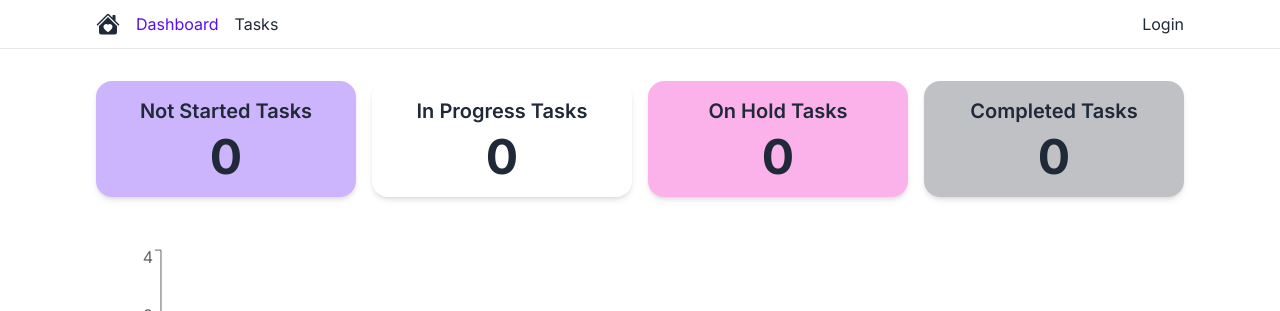
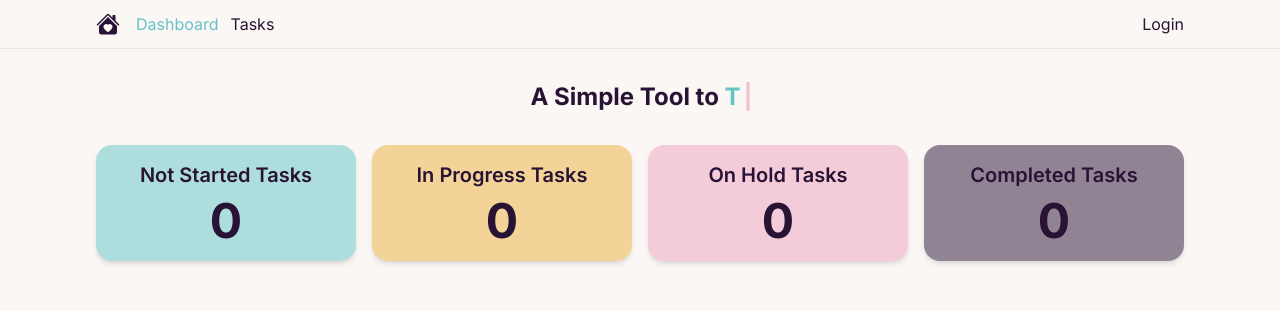
Before and after one commit to declangao/household-task-manager, a Next.js app: page / in a window 1280 px wide. Shown: the top 311 px of the page. Built offline with nearby package versions, Linux system fonts and the light colour scheme; no server answers; the database is empty.

Commit message:
UI improvements

```diff
--- /dev/null
+++ b/app/Heading.tsx
@@ -0,0 +1,20 @@
+'use client';
+
+import React from 'react';
+import { Cursor, Typewriter } from 'react-simple-typewriter';
+
+export default function Heading() {
+  const words = ['Track Household Chores.', 'Micromanage Your Spouse.'];
+
+  return (
+    <div className="mb-8">
+      <h1 className="text-center text-2xl font-bold">
+        A Simple Tool to{' '}
+        <span className="text-primary">
+          <Typewriter words={words} loop={0} delaySpeed={2000} />
+          <Cursor cursorColor="hsl(var(--s))" />
+        </span>
+      </h1>
+    </div>
+  );
+}
--- a/app/Navbar.tsx
+++ b/app/Navbar.tsx
@@ -19,9 +19,8 @@ export default function Navbar() {
           </Link>
           <NavLinks />
         </div>
-        <div>
-          <AuthStatus />
-        </div>
+
+        <AuthStatus />
       </div>
     </nav>
   );
@@ -82,7 +81,7 @@ function NavLinks() {
   ];
 
   return (
-    <ul className="flex gap-4">
+    <ul className="flex gap-3">
       {links.map((link) => (
         <li key={link.label}>
           <Link
--- a/app/TaskChart.tsx
+++ b/app/TaskChart.tsx
@@ -35,7 +35,7 @@ export default function TaskChart({
       <BarChart data={data}>
         <XAxis dataKey="label" interval="preserveStart" />
         <YAxis allowDecimals={false} />
-        <Tooltip />
+        <Tooltip wrapperClassName="text-primary" />
         <Bar dataKey="value" className="fill-primary/70" />
       </BarChart>
     </ResponsiveContainer>
--- a/app/TaskStatistics.tsx
+++ b/app/TaskStatistics.tsx
@@ -55,7 +55,7 @@ export default function TaskStatistics({
           className="w-full"
         >
           <div
-            className={`card bg-base-100 shadow-md ${stat.backrgound} bg-opacity-30 flex-grow-1 flex-shrink-1 hover:shadow-xl`}
+            className={`card shadow-md ${stat.backrgound} bg-opacity-50 flex-grow-1 flex-shrink-1 hover:shadow-xl`}
           >
             <div className="card-body items-center p-4">
               <h2 className="card-title">{stat.label}</h2>
--- a/app/layout.tsx
+++ b/app/layout.tsx
@@ -8,8 +8,8 @@ import QueryClientProvider from './QueryClientProvider';
 const inter = Inter({ subsets: ['latin'] });
 
 export const metadata: Metadata = {
-  title: 'Create Next App',
-  description: 'Generated by create next app',
+  title: 'Household Task Manager',
+  description: 'A simple tool to manage your household chores.',
 };
 
 export default function RootLayout({
--- a/app/page.tsx
+++ b/app/page.tsx
@@ -1,7 +1,10 @@
 import prisma from '@/prisma/client';
+import { Metadata } from 'next';
+
 import TaskStatistics from './TaskStatistics';
 import TaskChart from './TaskChart';
 import LastestTasks from './LastestTasks';
+import Heading from './Heading';
 
 export default async function HomePage() {
   const tasks = await prisma.task.findMany();
@@ -21,6 +24,8 @@ export default async function HomePage() {
 
   return (
     <>
+      <Heading />
+
       <TaskStatistics
         notStarted={statistics.notStarted}
         inProgress={statistics.inProgress}
@@ -43,3 +48,8 @@ export default async function HomePage() {
     </>
   );
 }
+
+export const metadata: Metadata = {
+  title: 'Household Task Manager | Dashboard',
+  description: 'An overall view of all household tasks',
+};
--- a/app/tasks/_components/AssigneeSelect.tsx
+++ b/app/tasks/_components/AssigneeSelect.tsx
@@ -43,7 +43,7 @@ export default function AssigneeSelect({ task }: { task: Task }) {
 
   return (
     <>
-      <div className="form-control w-full max-w-xs">
+      <div className="form-control w-full max-w-xs items-center md:items-start">
         <label className="label">
           <span className="label-text">Select Assignee:</span>
         </label>
--- a/app/tasks/_components/UpdateTaskStatusSelect.tsx
+++ b/app/tasks/_components/UpdateTaskStatusSelect.tsx
@@ -57,7 +57,7 @@ export default function UpdateTaskStatusSelect({
 
   return (
     <>
-      <div className="form-control w-full max-w-xs">
+      <div className="form-control w-full max-w-xs items-center md:items-start">
         {showLabel && (
           <label className="label">
             <span className="label-text">Change Status:</span>
--- a/package.json
+++ b/package.json
@@ -25,6 +25,7 @@
     "react-icons": "^4.11.0",
     "react-loading-skeleton": "^3.3.1",
     "react-markdown": "^9.0.0",
+    "react-simple-typewriter": "^5.0.1",
     "react-simplemde-editor": "^5.2.0",
     "recharts": "^2.9.0",
     "zod": "^3.22.4"
--- a/tailwind.config.ts
+++ b/tailwind.config.ts
@@ -21,9 +21,9 @@ const config: Config = {
   },
   plugins: [require('@tailwindcss/typography'), require('daisyui')],
   daisyui: {
-    // themes: ['cupcake'],
-    themes: ['light'],
-    // themes: ['cupcake', 'dark'],
+    // themes: true,
+    themes: ['cupcake', 'dracula'],
+    darkTheme: 'dracula',
   },
 };
 export default config;
```
Also changed, not shown: 1 other file (tests, documents, lock files or other folders).
